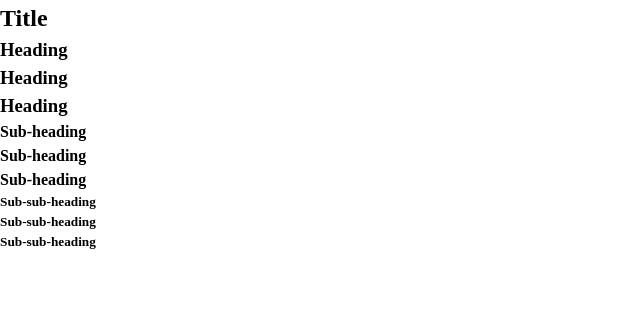
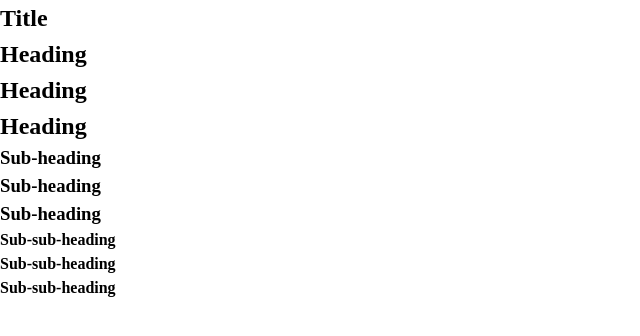
Before and after one commit to takunagai/react-official-tutorial, a React (Create React App) app: page /Page2 in a window 1280 px wide. Shown: the top 336 px of the page, without its empty margins (0-640 px from the left). Built offline with nearby package versions, Linux system fonts and the light colour scheme.

Commit message:
Context 1d - レベルprop を持ち上げる(完成)

```diff
--- a/src/Page2Section.jsx
+++ b/src/Page2Section.jsx
@@ -1,7 +1,11 @@
-export default function Section({ children }) {
+import { LevelContext } from './Page2LevelContext'
+
+export default function Section({ level, children }) {
   return (
     <section className="section">
-      {children}
+      <LevelContext.Provider value={level}>
+        {children}
+      </LevelContext.Provider>
     </section>
   )
 }
```
Also changed, not shown: 1 other file (tests, documents, lock files or other folders).
